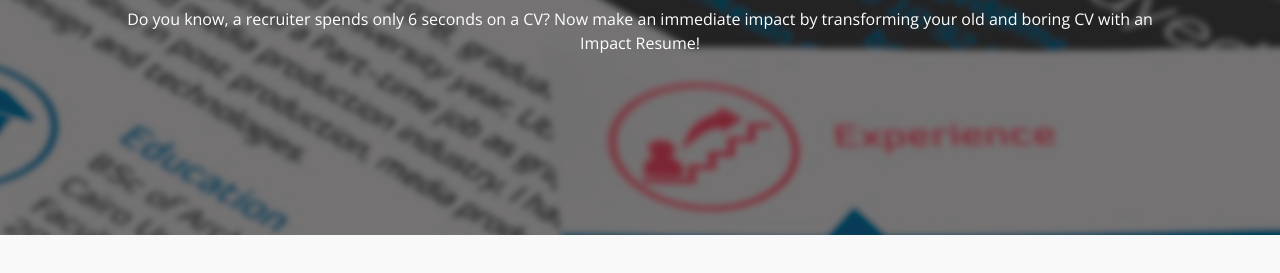
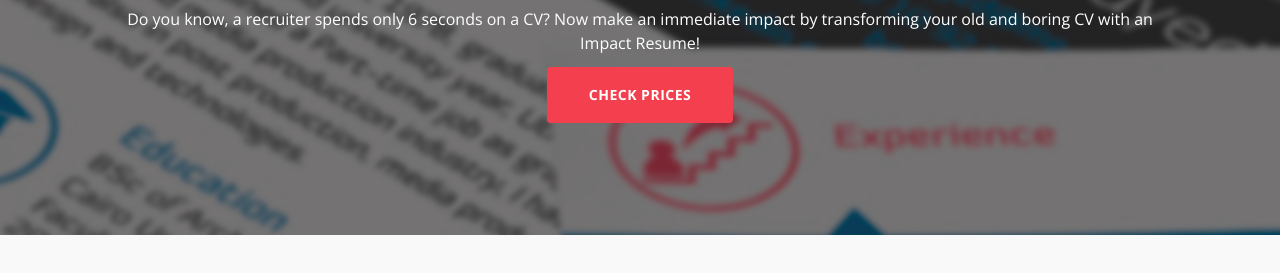
Before and after one commit to Scaledesk/zolo-resume, a plain HTML site: page index.html in a window 1280 px wide. Shown: the part 315-588 px from the top of the page. Drawn offline with nearby package versions, Linux system fonts and the light colour scheme; some packages are replaced by stand-ins of ours; no server answers.

Commit message:
button on hero section

```diff
--- a/index.html
+++ b/index.html
@@ -77,6 +77,8 @@
             <h1 class="m-0 w-100 text-center">&nbsp;Increase chances of getting a JOB by 10X</h1>
 
             <p class="white-c m-t-10">Do you know, a recruiter spends only 6 seconds on a CV? Now make an immediate impact by transforming your old and boring CV with an Impact Resume!</p>
+
+             <div class="text-center"> <a class="btn wed-btn text-center" href="#pricing">Check Prices</a> </div>
 
           </div>
 
```
